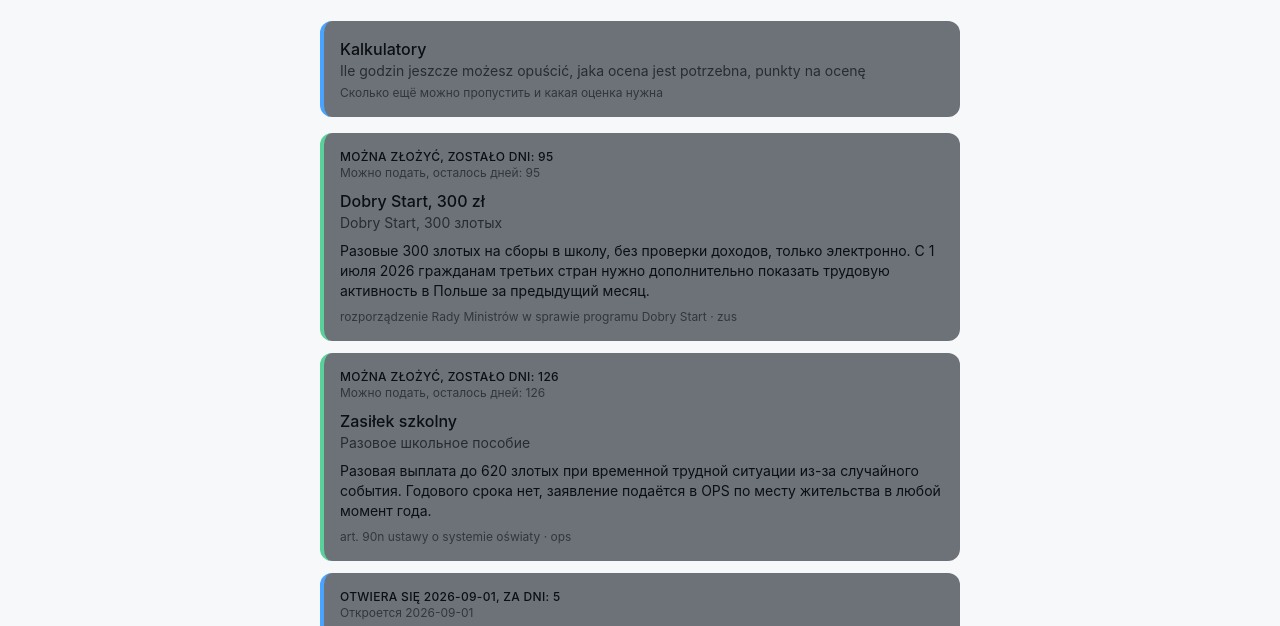
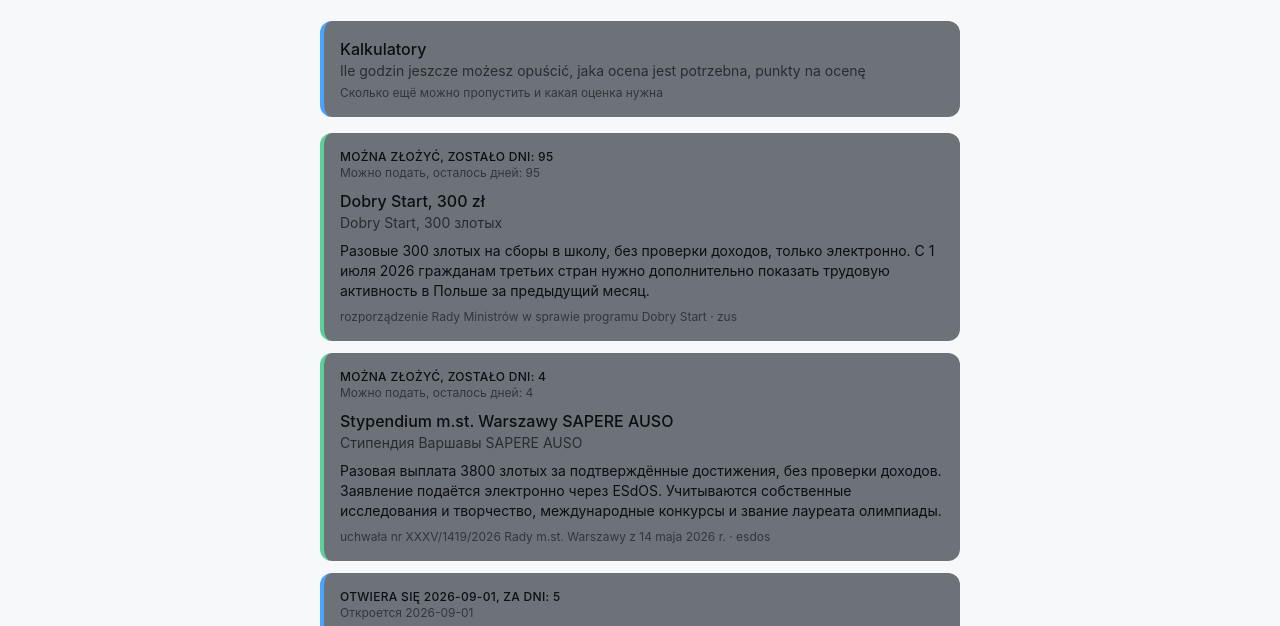
Before and after one commit to RomanBazylev/technikum-polna, an Astro site: page / in a window 1280 px wide. Shown: the part 107-733 px from the top of the page. Built offline with nearby package versions, Linux system fonts and the light colour scheme; Astro itself is replaced by a stand-in of ours.

Commit message:
fix: a standing right is not a deadline
The delegate writing handbook content hit a category error in my model and
worked around it, which is how it surfaced. Zasilek szkolny can be applied for
at any time, and a foreign student's right to extra Polish lessons never
expires. Both were forced into an annual window, so the app counted down to a
date that does not exist.

Added an "always" anchor that resolves to a standing status and renders as
"no deadline" instead of a countdown. It sorts below urgent items but above
missed ones, because it neither burns nor expires.

The behaviour table said "brak danych" for the two lowest grades. The statute
is not silent there, it uses the qualitative phrase "czesto sie spoznia", so
the tables now quote it and explain that the boundary is the tutor's judgement
rather than a number. Claiming missing data where a rule exists is worse than
saying nothing.

Added SAPERE AUSO, which has a verifiable resolution number. The Jan Pawel II
scholarship stays in the article only: I have its dates and amounts but no
legal reference, and the schema requires one for a reason.

Co-authored-by: Cursor <cursoragent@cursor.com>

```diff
--- a/content/obligations.json
+++ b/content/obligations.json
@@ -9,7 +9,11 @@
       "pl": "Wniosek składa się w OPS właściwym dla miejsca zamieszkania, nie w szkole. Próg dochodu 823 zł na osobę, świadczenie od 99,20 do 248 zł miesięcznie. Można nim opłacić bilet miesięczny.",
       "ru": "Заявление подаётся в OPS по месту жительства, а не в школе. Порог дохода 823 злотых на человека, выплата от 99,20 до 248 злотых в месяц. Ею можно оплатить месячный проездной."
     },
-    "anchor": { "kind": "annual-window", "from": "09-01", "to": "09-15" },
+    "anchor": {
+      "kind": "annual-window",
+      "from": "09-01",
+      "to": "09-15"
+    },
     "appliesTo": "wszyscy",
     "legalBasis": "art. 90n ustawy o systemie oświaty",
     "handledAt": "ops",
@@ -34,7 +38,11 @@
       "pl": "Siedem dni od ustania nieobecności. Wpis w dzienniku elektronicznym albo kartka z podpisem, wyłącznie u wychowawcy klasy. Usprawiedliwienie po terminie może nie zostać uwzględnione.",
       "ru": "Семь дней с момента окончания пропуска. Запись в электронном дневнике или бумажка с подписью, и только классному руководителю. Поданное позже могут не принять."
     },
-    "anchor": { "kind": "after-event", "event": "absence-ended", "days": 7 },
+    "anchor": {
+      "kind": "after-event",
+      "event": "absence-ended",
+      "days": 7
+    },
     "appliesTo": "wszyscy",
     "legalBasis": "§ 43 ust. 2 pkt 15 statutu TKK",
     "handledAt": "librus",
@@ -58,7 +66,11 @@
       "pl": "Pisemny wniosek do nauczyciela najpóźniej 14 dni przed radą klasyfikacyjną. Sprawdzian odbywa się najpóźniej 7 dni przed radą, a uzyskana ocena nie może być niższa od proponowanej, więc próba niczym nie ryzykuje.",
       "ru": "Письменная просьба учителю не позже чем за 14 дней до педсовета. Экзамен проходит не позже чем за 7 дней до него, а полученная оценка не может быть ниже предложенной, поэтому попытка ничем не рискует."
     },
-    "anchor": { "kind": "before-event", "event": "rada-klasyfikacyjna", "days": 14 },
+    "anchor": {
+      "kind": "before-event",
+      "event": "rada-klasyfikacyjna",
+      "days": 14
+    },
     "appliesTo": "wszyscy",
     "legalBasis": "§ 52 ust. 6 statutu TKK",
     "handledAt": "szkola",
@@ -74,7 +86,10 @@
       "pl": "Do 16 lat wystarczy dokument ze zdjęciem i datą urodzenia. Od 16. urodzin trzeba wozić ważną legitymację szkolną albo mLegitymację, inaczej kara 196 zł, a 117,60 zł przy zapłacie u kontrolera.",
       "ru": "До 16 лет хватает документа с фотографией и датой рождения. С 16-летия нужно возить действующий школьный билет или mLegitymację, иначе штраф 196 злотых, или 117,60 при оплате контролёру."
     },
-    "anchor": { "kind": "from-age", "years": 16 },
+    "anchor": {
+      "kind": "from-age",
+      "years": 16
+    },
     "appliesTo": "wszyscy",
     "legalBasis": "§ 2 załącznika do uchwały nr XXXIII/828/2016 Rady m.st. Warszawy",
     "handledAt": "szkola",
@@ -99,7 +114,10 @@
       "pl": "Od 18. urodzin uczeń usprawiedliwia własne nieobecności sam, u wychowawcy, w tym samym terminie siedmiu dni. Wcześniej robi to rodzic lub opiekun prawny.",
       "ru": "С 18-летия ученик оправдывает свои пропуски сам, у классного руководителя, в тот же семидневный срок. До этого — родитель или опекун."
     },
-    "anchor": { "kind": "from-age", "years": 18 },
+    "anchor": {
+      "kind": "from-age",
+      "years": 18
+    },
     "appliesTo": "wszyscy",
     "legalBasis": "§ 43 ust. 2 pkt 15 lit. b statutu TKK",
     "handledAt": "szkola",
@@ -115,7 +133,11 @@
       "pl": "Jednorazowe 300 zł na wyprawkę, bez kryterium dochodowego, wyłącznie elektronicznie. Od 1 lipca 2026 obywatele państw trzecich muszą dodatkowo wykazać aktywność zawodową w Polsce w miesiącu poprzedzającym wniosek.",
       "ru": "Разовые 300 злотых на сборы в школу, без проверки доходов, только электронно. С 1 июля 2026 гражданам третьих стран нужно дополнительно показать трудовую активность в Польше за предыдущий месяц."
     },
-    "anchor": { "kind": "annual-window", "from": "07-01", "to": "11-30" },
+    "anchor": {
+      "kind": "annual-window",
+      "from": "07-01",
+      "to": "11-30"
+    },
     "appliesTo": "wszyscy",
     "legalBasis": "rozporządzenie Rady Ministrów w sprawie programu Dobry Start",
     "handledAt": "zus",
@@ -140,7 +162,9 @@
       "pl": "Jednorazowe świadczenie do 620 zł przy przejściowo trudnej sytuacji spowodowanej zdarzeniem losowym. Nie ma terminu rocznego, wniosek składa się w OPS właściwym dla miejsca zamieszkania w dowolnym momencie roku.",
       "ru": "Разовая выплата до 620 злотых при временной трудной ситуации из-за случайного события. Годового срока нет, заявление подаётся в OPS по месту жительства в любой момент года."
     },
-    "anchor": { "kind": "annual-window", "from": "01-01", "to": "12-31" },
+    "anchor": {
+      "kind": "always"
+    },
     "appliesTo": "wszyscy",
     "legalBasis": "art. 90n ustawy o systemie oświaty",
     "handledAt": "ops",
@@ -165,7 +189,9 @@
       "pl": "Uczniowi cudzoziemcowi przysługują bezpłatne dodatkowe lekcje polskiego, indywidualnie, od 2 do 5 godzin tygodniowo, bez ograniczenia czasowego. Zajęcia nie ruszają same, trzeba złożyć wniosek u dyrektora. Ustawowego terminu nie ma, podane daty to po prostu rok szkolny 2026/2027, a wniosek warto złożyć we wrześniu, bo każdy tydzień zwłoki to tydzień straconych zajęć.",
       "ru": "Ученику-иностранцу положены бесплатные дополнительные уроки польского, индивидуально, от 2 до 5 часов в неделю, без ограничения по времени. Сами занятия не начнутся, заявление подаётся директору. Законного срока нет, указанные даты — это просто учебный год 2026/2027, а подать заявление стоит в сентябре, потому что каждая неделя промедления — это неделя потерянных занятий."
     },
-    "anchor": { "kind": "annual-window", "from": "09-01", "to": "06-25" },
+    "anchor": {
+      "kind": "always"
+    },
     "appliesTo": "cudzoziemcy",
     "legalBasis": "§ 47 ust. 13–14 statutu TKK",
     "handledAt": "szkola",
@@ -179,5 +205,34 @@
       }
     ],
     "reviewBy": "2027-09-01"
+  },
+  {
+    "id": "sapere-auso",
+    "title": {
+      "pl": "Stypendium m.st. Warszawy SAPERE AUSO",
+      "ru": "Стипендия Варшавы SAPERE AUSO"
+    },
+    "what": {
+      "pl": "Jednorazowe 3800 zł za udokumentowane osiągnięcia, bez kryterium dochodowego. Wniosek składa się elektronicznie przez ESdOS. Liczą się własne badania i twórczość, konkursy międzynarodowe oraz tytuł laureata olimpiady.",
+      "ru": "Разовая выплата 3800 злотых за подтверждённые достижения, без проверки доходов. Заявление подаётся электронно через ESdOS. Учитываются собственные исследования и творчество, международные конкурсы и звание лауреата олимпиады."
+    },
+    "anchor": {
+      "kind": "annual-window",
+      "from": "06-26",
+      "to": "08-31"
+    },
+    "appliesTo": "wszyscy",
+    "legalBasis": "uchwała nr XXXV/1419/2026 Rady m.st. Warszawy z 14 maja 2026 r.",
+    "handledAt": "esdos",
+    "sources": [
+      {
+        "kind": "link-only",
+        "provider": "Biuro Edukacji m.st. Warszawy",
+        "title": "Stypendia edukacyjne SAPERE AUSO",
+        "url": "https://edukacja.um.warszawa.pl/kryteria",
+        "why": "Городская страница, условия меняются ежегодно, поэтому ведём на первоисточник."
+      }
+    ],
+    "reviewBy": "2027-06-01"
   }
 ]
--- a/src/components/ObligationList.tsx
+++ b/src/components/ObligationList.tsx
@@ -58,6 +58,12 @@ function describe(status: ObligationStatus): {
         pl: `Obowiązuje od ${status.since}`,
         ru: `Действует с ${status.since}`,
       };
+    case 'standing':
+      return {
+        tone: 'open',
+        pl: 'Bez terminu, można w każdej chwili',
+        ru: 'Без срока, можно в любой момент',
+      };
     case 'needs-data':
       return status.missing === 'birthDate'
         ? {
@@ -86,12 +92,16 @@ function rank(status: ObligationStatus): number {
       return 1;
     case 'in-force':
       return 2;
+    // Постоянные права ниже срочного, но выше просроченного: они не горят,
+    // но и не устарели.
+    case 'standing':
+      return 3;
     case 'overdue':
-      return 3;
+      return 4;
     case 'not-yet':
-      return 4;
+      return 5;
     case 'needs-data':
-      return 5;
+      return 6;
     default: {
       const exhaustive: never = status;
       throw new Error(`Необработанный статус: ${JSON.stringify(exhaustive)}`);
--- a/src/content.config.ts
+++ b/src/content.config.ts
@@ -98,6 +98,7 @@ const obligations = defineCollection({
     title: z.object({ pl: z.string().min(1), ru: z.string().min(1) }),
     what: z.object({ pl: z.string().min(1), ru: z.string().min(1) }),
     anchor: z.discriminatedUnion('kind', [
+      z.object({ kind: z.literal('always') }),
       z.object({ kind: z.literal('annual-window'), from: monthDay, to: monthDay }),
       z.object({ kind: z.literal('fixed-date'), from: isoDate, to: isoDate }),
       z.object({
--- a/src/lib/domain/obligations.test.ts
+++ b/src/lib/domain/obligations.test.ts
@@ -220,6 +220,22 @@ describe('правило, включающееся с возрастом', () =>
   });
 });
 
+describe('постоянное право без срока', () => {
+  const anchor = { kind: 'always' } as const;
+
+  it('никогда не горит и не устаревает', () => {
+    for (const today of ['2026-09-05', '2027-02-14', '2030-12-31']) {
+      expect(resolveAnchor(anchor, { ...base, today })).toEqual({ kind: 'standing' });
+    }
+  });
+
+  it('не требует ни даты рождения, ни школьных событий', () => {
+    expect(resolveAnchor(anchor, { today: '2026-09-05', schoolEvents: {} }).kind).toBe(
+      'standing',
+    );
+  });
+});
+
 describe('разбор дат', () => {
   it('считает разницу в днях через границу года', () => {
     expect(daysBetween('2026-12-20', '2027-01-10')).toBe(21);
--- a/src/lib/domain/obligations.ts
+++ b/src/lib/domain/obligations.ts
@@ -10,6 +10,13 @@ export type PersonalEvent = 'absence-ended';
  * к выздоровлению, а обязанность возить школьный билет - ко дню рождения.
  */
 export type DeadlineAnchor =
+  /**
+   * Постоянное право без срока. Заявление на zasiłek szkolny подаётся когда
+   * угодно, а право иностранца на дополнительный польский не истекает вовсе.
+   * Загонять такое в окно значило бы показывать обратный отсчёт там, где
+   * отсчитывать нечего.
+   */
+  | { kind: 'always' }
   | { kind: 'annual-window'; from: MonthDay; to: MonthDay }
   | { kind: 'fixed-date'; from: IsoDate; to: IsoDate }
   | { kind: 'before-event'; event: SchoolEvent; days: number }
@@ -48,6 +55,7 @@ export type ObligationStatus =
   | { kind: 'overdue'; to: IsoDate; daysSince: number }
   | { kind: 'not-yet'; from: IsoDate; daysUntil: number }
   | { kind: 'in-force'; since: IsoDate }
+  | { kind: 'standing' }
   | { kind: 'needs-data'; missing: string };
 
 const DAY_MS = 86_400_000;
@@ -156,6 +164,8 @@ export function resolveAnchor(
   context: ResolutionContext,
 ): ObligationStatus {
   switch (anchor.kind) {
+    case 'always':
+      return { kind: 'standing' };
     case 'annual-window': {
       const startYear = schoolYearStart(context.today);
       const current = windowForSchoolYear(anchor, startYear);
```
Also changed, not shown: content/handbook/pl/zasady.md (+3 -3 lines), content/handbook/ru/zasady.md (+3 -3 lines).
